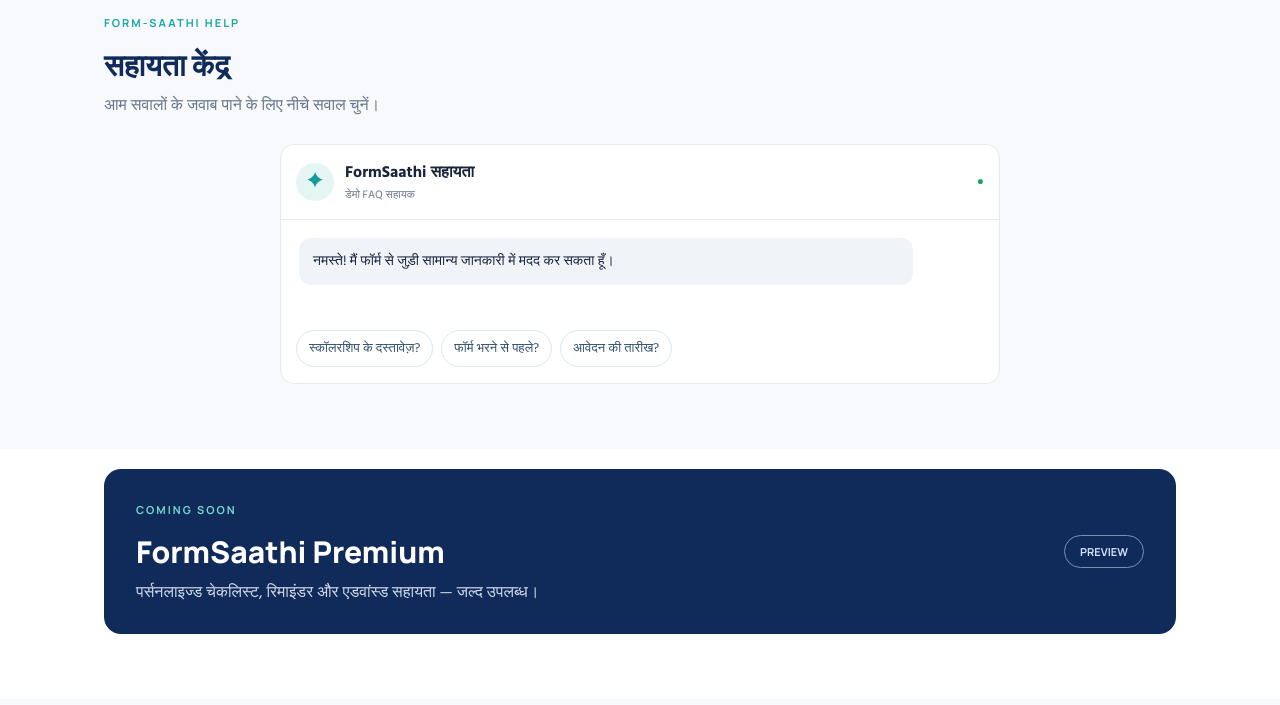
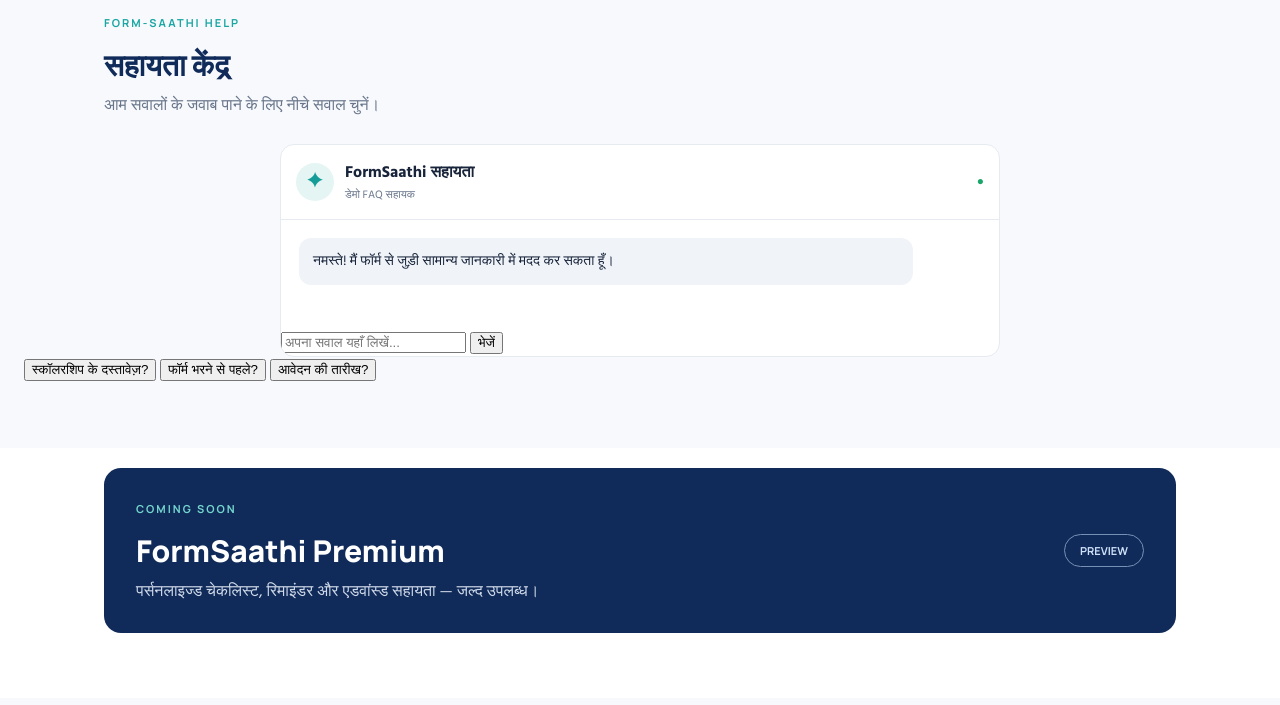
Before and after one commit to poojarathore10082007-spec/formsaathi-ai, a plain HTML site: page index.html in a window 1280 px wide. Shown: the part 3835-4540 px from the top of the page. Drawn offline with Linux system fonts and the light colour scheme.

Commit message:
Update index.html

```diff
--- a/index.html
+++ b/index.html
@@ -244,7 +244,14 @@
     <div class="chat-body" id="chatBody">
       <div class="bubble bot">नमस्ते! मैं फॉर्म से जुड़ी सामान्य जानकारी में मदद कर सकता हूँ।</div>
     </div>
-    <div class="quick-questions">
+    <div<div class="chat-input">
+  <input
+    type="text"
+    id="userQuestion"
+    placeholder="अपना सवाल यहाँ लिखें..."
+  >
+  <button id="sendQuestion">भेजें</button>
+    </div >
       <button data-question="स्कॉलरशिप के लिए कौन से दस्तावेज़ चाहिए?">स्कॉलरशिप के दस्तावेज़?</button>
       <button data-question="फॉर्म भरने से पहले क्या जाँचें?">फॉर्म भरने से पहले?</button>
       <button data-question="आवेदन की सही तारीख कहाँ देखें?">आवेदन की तारीख?</button>
```
